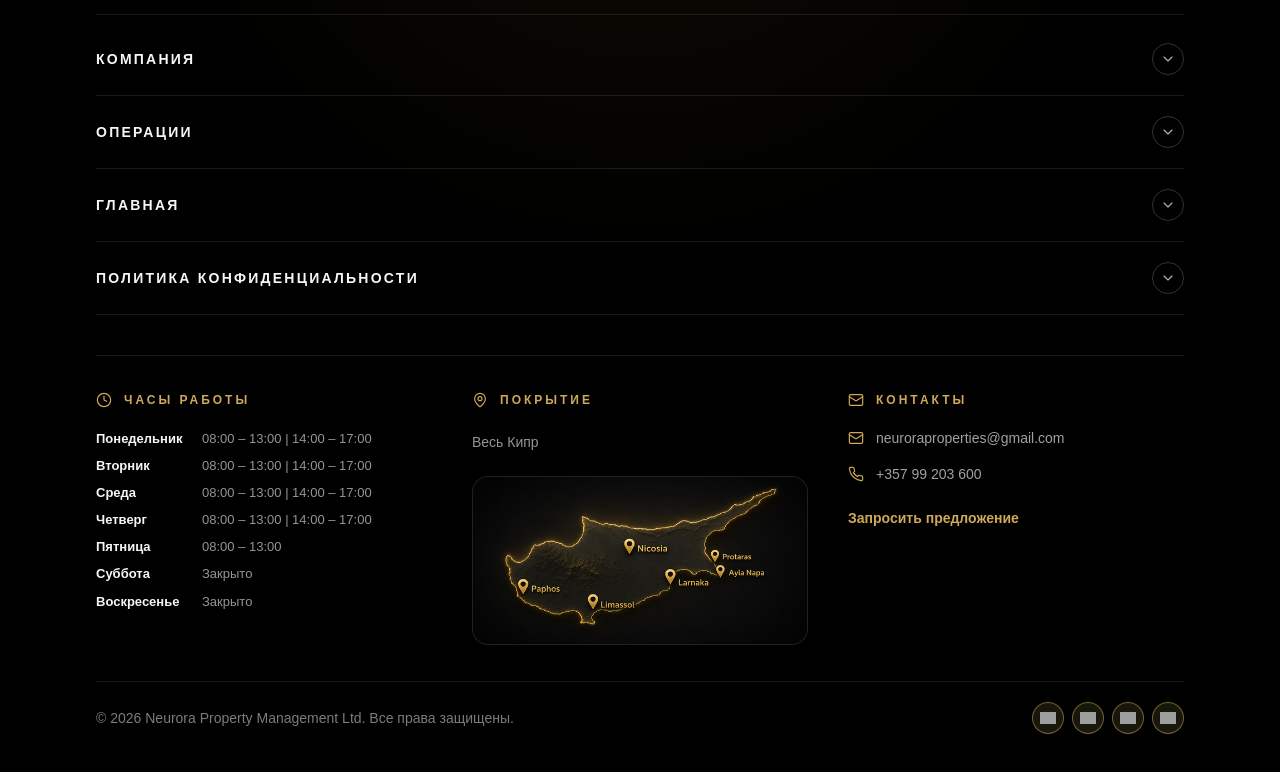
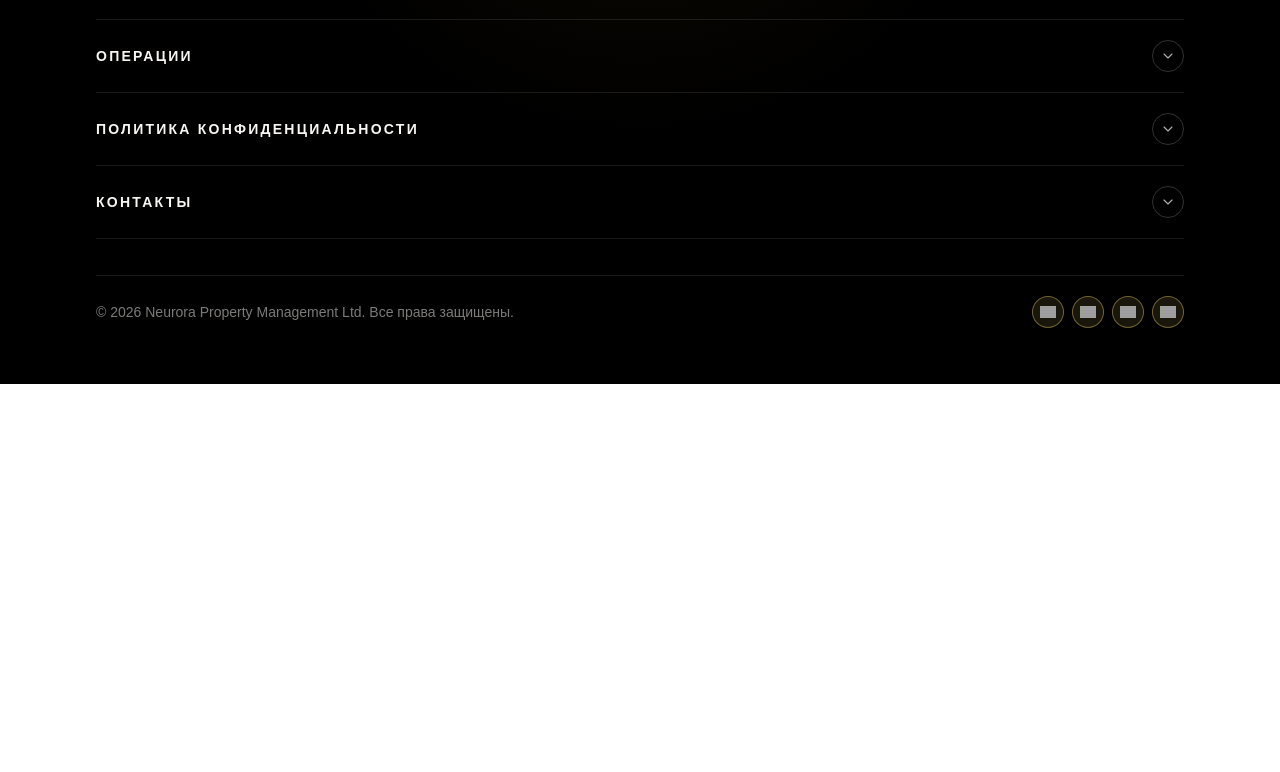
Before and after one commit to minorextasy/neurora-website-footer-experiment, a React (Vite) app: page /ru/about in a window 1280 px wide. Shown: the part 3398-4170 px from the top of the page. After the commit the page ends 3782 px from the top, so only its background shows below. Built offline with nearby package versions, Linux system fonts and the light colour scheme; grey boxes are pictures that could not be loaded.

Commit message:
Experimental Footer Update

```diff
--- a/src/components/site/Footer.tsx
+++ b/src/components/site/Footer.tsx
@@ -1,49 +1,18 @@
-import { useState } from "react";
-import {
-  ChevronDown,
-  Clock,
-  Mail,
-  MapPin,
-  Phone,
-} from "lucide-react";
+import { useState, type ReactNode } from "react";
+import { ChevronDown, Clock, Mail, MapPin, Phone } from "lucide-react";
 import { useTranslation } from "react-i18next";
 import Logo from "./Logo";
 
-const PREFIXED_LANGS = [
-  "el",
-  "ru",
-  "he",
-  "zh",
-  "ar-LB",
-  "uk",
-  "de",
-  "fr",
-  "es",
-  "ro",
-  "pl",
-  "bg",
-] as const;
-
+const PREFIXED_LANGS = ["el","ru","he","zh","ar-LB","uk","de","fr","es","ro","pl","bg"] as const;
 type PrefixedLanguage = (typeof PREFIXED_LANGS)[number];
 
 const LANGUAGE_PREFIXES: Record<PrefixedLanguage, string> = {
-  el: "el",
-  ru: "ru",
-  he: "he",
-  zh: "zh",
-  "ar-LB": "ar-lb",
-  uk: "uk",
-  de: "de",
-  fr: "fr",
-  es: "es",
-  ro: "ro",
-  pl: "pl",
-  bg: "bg",
+  el:"el", ru:"ru", he:"he", zh:"zh", "ar-LB":"ar-lb", uk:"uk",
+  de:"de", fr:"fr", es:"es", ro:"ro", pl:"pl", bg:"bg",
 };
 
 const normalizeLanguage = (language: string) => {
   const lower = (language || "en").toLowerCase();
-
   if (lower === "ar-lb" || lower.startsWith("ar")) return "ar-LB";
   if (lower.startsWith("zh")) return "zh";
   if (lower.startsWith("uk")) return "uk";
@@ -56,19 +25,13 @@ const normalizeLanguage = (language: string) => {
   if (lower.startsWith("el")) return "el";
   if (lower.startsWith("ru")) return "ru";
   if (lower.startsWith("he")) return "he";
-
   return "en";
 };
 
 const getLocalizedPath = (path: string, language: string) => {
   const normalized = normalizeLanguage(language);
-
-  if (!PREFIXED_LANGS.includes(normalized as PrefixedLanguage)) {
-    return path;
-  }
-
+  if (!PREFIXED_LANGS.includes(normalized as PrefixedLanguage)) return path;
   const prefix = LANGUAGE_PREFIXES[normalized as PrefixedLanguage];
-
   return path === "/" ? `/${prefix}` : `/${prefix}${path}`;
 };
 
@@ -76,16 +39,10 @@ type AccordionSectionProps = {
   title: string;
   open: boolean;
   onToggle: () => void;
-  children: React.ReactNode;
+  children: ReactNode;
 };
 
-const AccordionSection = ({
-  title,
-  open,
-  onToggle,
-  children,
-}: AccordionSectionProps) => {
-  return (
+const AccordionSection = ({ title, open, onToggle, children }: AccordionSectionProps) => (
   <div className="border-b border-primary-foreground/10">
     <button
       type="button"
@@ -96,168 +53,66 @@ const AccordionSection = ({
       <span className="text-sm font-semibold uppercase tracking-[0.16em] text-primary-foreground transition-colors duration-300 group-hover:text-accent">
         {title}
       </span>
-
       <span
-          className={`flex h-8 w-8 shrink-0 items-center justify-center rounded-full border border-primary-foreground/20 text-primary-foreground/70 transition-all duration-300 group-hover:border-accent/50 group-hover:text-accent ${
-            open ? "rotate-180 border-accent/50 text-accent" : ""
-          }`}
+        className={`flex h-8 w-8 shrink-0 items-center justify-center rounded-full border border-primary-foreground/20 text-primary-foreground/70 transition-all duration-300 group-hover:border-accent/50 group-hover:text-accent ${open ? "rotate-180 border-accent/50 text-accent" : ""}`}
       >
         <ChevronDown className="h-4 w-4" strokeWidth={1.75} />
       </span>
     </button>
 
-      <div
-        className={`grid transition-[grid-template-rows,opacity] duration-300 ease-out ${
-          open
-            ? "grid-rows-[1fr] opacity-100"
-            : "grid-rows-[0fr] opacity-0"
-        }`}
-      >
+    <div className={`grid transition-[grid-template-rows,opacity] duration-300 ease-out ${open ? "grid-rows-[1fr] opacity-100" : "grid-rows-[0fr] opacity-0"}`}>
       <div className="overflow-hidden">
-          <div className="pb-5 pt-1">{children}</div>
+        <div className="pb-6 pt-1">{children}</div>
       </div>
     </div>
   </div>
 );
-};
 
 const Footer = () => {
   const { t, i18n } = useTranslation();
-
-  const [openSections, setOpenSections] = useState<Record<string, boolean>>(
-    {}
-  );
+  const [openSections, setOpenSections] = useState<Record<string, boolean>>({});
 
   const toggleSection = (section: string) => {
-    setOpenSections((current) => ({
-      ...current,
-      [section]: !current[section],
-    }));
+    setOpenSections((current) => ({ ...current, [section]: !current[section] }));
   };
 
-  const localize = (path: string) =>
-    getLocalizedPath(path, i18n.language);
+  const localize = (path: string) => getLocalizedPath(path, i18n.language);
 
   const companyLinks = [
-    {
-      href: localize("/about"),
-      label: t("footer.groups.company.items.about"),
-    },
-    {
-      href: localize("/services"),
-      label: t("footer.groups.company.items.handle"),
-    },
-    {
-      href: localize("/neurora-operating-system"),
-      label: t("footer.groups.company.items.process"),
-    },
-    {
-      href: localize("/contact"),
-      label: t("footer.groups.company.items.contact"),
-    },
+    { href: localize("/about"), label: t("footer.groups.company.items.about") },
+    { href: localize("/services"), label: t("footer.groups.company.items.handle") },
+    { href: localize("/neurora-operating-system"), label: t("footer.groups.company.items.process") },
+    { href: localize("/contact"), label: t("footer.groups.company.items.contact") },
   ];
 
-  const serviceLinks = [
-    {
-      href: localize("/services"),
-      label: t("header.links.services"),
-    },
-    {
-      href: `${localize("/")}#communication`,
-      label: t("footer.groups.operations.items.communication"),
-    },
-    {
-      href: `${localize("/neurora-operating-system")}#financial-control`,
-      label: t("footer.groups.operations.items.financial"),
-    },
-    {
-      href: `${localize("/neurora-operating-system")}#automation`,
-      label: t("footer.groups.operations.items.automation"),
-    },
-    {
-      href: `${localize("/neurora-operating-system")}#legal-protection`,
-      label: t("footer.groups.operations.items.legal"),
-    },
-  ];
-
-  const navigationLinks = [
-    {
-      href: localize("/"),
-      label: t("header.links.home"),
-    },
-    {
-      href: localize("/about"),
-      label: t("header.links.about"),
-    },
-    {
-      href: localize("/services"),
-      label: t("header.links.services"),
-    },
-    {
-      href: localize("/neurora-operating-system"),
-      label: t("header.links.howItWorks"),
-    },
-    {
-      href: localize("/contact"),
-      label: t("header.links.contact"),
-    },
+  const operationsLinks = [
+    { href: `${localize("/")}#communication`, label: t("footer.groups.operations.items.communication") },
+    { href: `${localize("/neurora-operating-system")}#financial-control`, label: t("footer.groups.operations.items.financial") },
+    { href: `${localize("/neurora-operating-system")}#automation`, label: t("footer.groups.operations.items.automation") },
+    { href: `${localize("/neurora-operating-system")}#legal-protection`, label: t("footer.groups.operations.items.legal") },
   ];
 
   const legalLinks = [
-    {
-      href: localize("/privacy-policy"),
-      label: t("footer.groups.company.items.privacyPolicy"),
-    },
+    { href: localize("/privacy-policy"), label: t("footer.groups.company.items.privacyPolicy") },
   ];
 
   const rows = [
-    {
-      day: t("footer.hours.monday"),
-      hours: t("footer.hours.weekdaysHours"),
-    },
-    {
-      day: t("footer.hours.tuesday"),
-      hours: t("footer.hours.weekdaysHours"),
-    },
-    {
-      day: t("footer.hours.wednesday"),
-      hours: t("footer.hours.weekdaysHours"),
-    },
-    {
-      day: t("footer.hours.thursday"),
-      hours: t("footer.hours.weekdaysHours"),
-    },
-    {
-      day: t("footer.hours.friday"),
-      hours: t("footer.hours.fridayHours"),
-    },
-    {
-      day: t("footer.hours.saturday"),
-      hours: t("footer.hours.closed"),
-    },
-    {
-      day: t("footer.hours.sunday"),
-      hours: t("footer.hours.closed"),
-    },
+    { day: t("footer.hours.monday"), hours: t("footer.hours.weekdaysHours") },
+    { day: t("footer.hours.tuesday"), hours: t("footer.hours.weekdaysHours") },
+    { day: t("footer.hours.wednesday"), hours: t("footer.hours.weekdaysHours") },
+    { day: t("footer.hours.thursday"), hours: t("footer.hours.weekdaysHours") },
+    { day: t("footer.hours.friday"), hours: t("footer.hours.fridayHours") },
+    { day: t("footer.hours.saturday"), hours: t("footer.hours.closed") },
+    { day: t("footer.hours.sunday"), hours: t("footer.hours.closed") },
   ];
 
   return (
     <footer className="relative overflow-hidden bg-primary text-primary-foreground">
-      {/* Subtle background glow */}
       <div className="pointer-events-none absolute inset-0 bg-[radial-gradient(circle_at_50%_0%,rgba(212,175,55,0.08)_0%,transparent_42%)]" />
 
       <div className="container-narrow relative z-10 py-10 lg:py-14">
-        {/* ============================================================
-            BRAND HEADER
-        ============================================================ */}
         <div className="flex flex-col gap-6 border-b border-primary-foreground/10 pb-8 md:flex-row md:items-end md:justify-between">
-          <div>
           <Logo size={92} surface="dark" />
-
-            <p className="mt-5 max-w-xl text-sm leading-7 text-primary-foreground/60">
-              {t("hero.subtitle")}
-            </p>
-          </div>
 
           <a
             href={localize("/contact")}
@@ -267,9 +122,6 @@ const Footer = () => {
           </a>
         </div>
 
-        {/* ============================================================
-            IRONFX-STYLE EXPANDABLE NAVIGATION
-        ============================================================ */}
         <div className="mt-2">
           <AccordionSection
             title={t("footer.groups.company.title")}
@@ -278,11 +130,7 @@ const Footer = () => {
           >
             <div className="grid gap-3 sm:grid-cols-2 lg:grid-cols-4">
               {companyLinks.map((link) => (
-                <a
-                  key={link.href}
-                  href={link.href}
-                  className="text-sm text-primary-foreground/65 transition-colors duration-300 hover:text-accent"
-                >
+                <a key={link.href} href={link.href} className="text-sm text-primary-foreground/65 transition-colors duration-300 hover:text-accent">
                   {link.label}
                 </a>
               ))}
@@ -291,34 +139,12 @@ const Footer = () => {
 
           <AccordionSection
             title={t("footer.groups.operations.title")}
-            open={!!openSections.services}
-            onToggle={() => toggleSection("services")}
+            open={!!openSections.operations}
+            onToggle={() => toggleSection("operations")}
           >
-            <div className="grid gap-3 sm:grid-cols-2 lg:grid-cols-3">
-              {serviceLinks.map((link) => (
-                <a
-                  key={`${link.href}-${link.label}`}
-                  href={link.href}
-                  className="text-sm text-primary-foreground/65 transition-colors duration-300 hover:text-accent"
-                >
-                  {link.label}
-                </a>
-              ))}
-            </div>
-          </AccordionSection>
-
-          <AccordionSection
-            title={t("header.links.home")}
-            open={!!openSections.navigation}
-            onToggle={() => toggleSection("navigation")}
-          >
-            <div className="grid gap-3 sm:grid-cols-2 lg:grid-cols-5">
-              {navigationLinks.map((link) => (
-                <a
-                  key={link.href}
-                  href={link.href}
-                  className="text-sm text-primary-foreground/65 transition-colors duration-300 hover:text-accent"
-                >
+            <div className="grid gap-3 sm:grid-cols-2 lg:grid-cols-4">
+              {operationsLinks.map((link) => (
+                <a key={`${link.href}-${link.label}`} href={link.href} className="text-sm text-primary-foreground/65 transition-colors duration-300 hover:text-accent">
                   {link.label}
                 </a>
               ))}
@@ -332,71 +158,46 @@ const Footer = () => {
           >
             <div className="grid gap-3 sm:grid-cols-2">
               {legalLinks.map((link) => (
-                <a
-                  key={link.href}
-                  href={link.href}
-                  className="text-sm text-primary-foreground/65 transition-colors duration-300 hover:text-accent"
-                >
+                <a key={link.href} href={link.href} className="text-sm text-primary-foreground/65 transition-colors duration-300 hover:text-accent">
                   {link.label}
                 </a>
               ))}
             </div>
           </AccordionSection>
-        </div>
 
-        {/* ============================================================
-            INFORMATION AREA
-        ============================================================ */}
-        <div className="mt-10 border-t border-primary-foreground/10 pt-9">
+          <AccordionSection
+            title={t("footer.groups.company.items.contact")}
+            open={!!openSections.information}
+            onToggle={() => toggleSection("information")}
+          >
             <div className="grid gap-10 lg:grid-cols-3">
-            {/* Opening hours */}
               <div>
                 <div className="mb-5 flex items-center gap-3">
-                <Clock
-                  className="h-4 w-4 text-accent"
-                  strokeWidth={1.75}
-                />
-
+                  <Clock className="h-4 w-4 text-accent" strokeWidth={1.75} />
                   <h4 className="text-xs font-bold uppercase tracking-[0.25em] text-accent">
                     {t("footer.hours.title")}
                   </h4>
                 </div>
-
                 <ul className="space-y-1.5">
                   {rows.map((row) => (
-                  <li
-                    key={row.day}
-                    className="grid grid-cols-[90px_1fr] gap-4 text-[13px] leading-relaxed"
-                  >
-                    <span className="font-semibold text-primary-foreground">
-                      {row.day}
-                    </span>
-
-                    <span className="text-primary-foreground/60">
-                      {row.hours}
-                    </span>
+                    <li key={row.day} className="grid grid-cols-[90px_1fr] gap-4 text-[13px] leading-relaxed">
+                      <span className="font-semibold text-primary-foreground">{row.day}</span>
+                      <span className="text-primary-foreground/60">{row.hours}</span>
                     </li>
                   ))}
                 </ul>
               </div>
 
-            {/* Coverage */}
               <div>
                 <div className="mb-5 flex items-center gap-3">
-                <MapPin
-                  className="h-4 w-4 text-accent"
-                  strokeWidth={1.75}
-                />
-
+                  <MapPin className="h-4 w-4 text-accent" strokeWidth={1.75} />
                   <h4 className="text-xs font-bold uppercase tracking-[0.25em] text-accent">
                     {t("contact.coverageLabel")}
                   </h4>
                 </div>
-
                 <p className="text-sm leading-7 text-primary-foreground/60">
                   {t("contact.coverageValue")}
                 </p>
-
                 <div className="mt-5 overflow-hidden rounded-2xl border border-primary-foreground/10 bg-white/[0.035]">
                   <img
                     src="/coverage-map-footer.png?v=1"
@@ -407,125 +208,49 @@ const Footer = () => {
                 </div>
               </div>
 
-            {/* Contact */}
               <div>
                 <div className="mb-5 flex items-center gap-3">
-                <Mail
-                  className="h-4 w-4 text-accent"
-                  strokeWidth={1.75}
-                />
-
+                  <Mail className="h-4 w-4 text-accent" strokeWidth={1.75} />
                   <h4 className="text-xs font-bold uppercase tracking-[0.25em] text-accent">
                     {t("footer.groups.company.items.contact")}
                   </h4>
                 </div>
-
                 <div className="flex flex-col gap-4">
-                <a
-                  href="mailto:neuroraproperties@gmail.com"
-                  className="flex items-center gap-3 text-sm text-primary-foreground/65 transition-colors duration-300 hover:text-accent"
-                >
-                  <Mail
-                    className="h-4 w-4 shrink-0 text-accent"
-                    strokeWidth={1.75}
-                  />
-
-                  <span className="break-all">
-                    neuroraproperties@gmail.com
-                  </span>
+                  <a href="mailto:neuroraproperties@gmail.com" className="flex items-center gap-3 text-sm text-primary-foreground/65 transition-colors duration-300 hover:text-accent">
+                    <Mail className="h-4 w-4 shrink-0 text-accent" strokeWidth={1.75} />
+                    <span className="break-all">neuroraproperties@gmail.com</span>
                   </a>
-
-                <a
-                  href="tel:+35799203600"
-                  className="flex items-center gap-3 text-sm text-primary-foreground/65 transition-colors duration-300 hover:text-accent"
-                >
-                  <Phone
-                    className="h-4 w-4 shrink-0 text-accent"
-                    strokeWidth={1.75}
-                  />
-
+                  <a href="tel:+35799203600" className="flex items-center gap-3 text-sm text-primary-foreground/65 transition-colors duration-300 hover:text-accent">
+                    <Phone className="h-4 w-4 shrink-0 text-accent" strokeWidth={1.75} />
                     <span>+357 99 203 600</span>
                   </a>
-
-                <a
-                  href={localize("/contact")}
-                  className="mt-2 inline-flex w-fit text-sm font-semibold text-accent transition-opacity duration-300 hover:opacity-70"
-                >
+                  <a href={localize("/contact")} className="mt-2 inline-flex w-fit text-sm font-semibold text-accent transition-opacity duration-300 hover:opacity-70">
                     {t("header.cta")}
                   </a>
                 </div>
               </div>
             </div>
+          </AccordionSection>
         </div>
 
-        {/* ============================================================
-            BOTTOM BAR
-        ============================================================ */}
         <div className="mt-9 border-t border-primary-foreground/10 pt-5">
           <div className="flex flex-col gap-5 md:flex-row md:items-center md:justify-between">
             <p className="text-sm text-primary-foreground/50">
-              {t("footer.rights", {
-                year: new Date().getFullYear(),
-              })}
+              {t("footer.rights", { year: new Date().getFullYear() })}
             </p>
 
             <div className="flex items-center gap-2">
-              {/* WhatsApp */}
-              <a
-                href="https://wa.me/35799203600"
-                target="_blank"
-                rel="noopener noreferrer"
-                aria-label={t("footer.aria.whatsapp")}
-                className="flex h-8 w-8 items-center justify-center rounded-full border border-[#F5D76E]/40 bg-[#F5D76E]/10 transition-all duration-300 hover:bg-[#F5D76E]/20"
-              >
-                <img
-                  src="https://cdn.simpleicons.org/whatsapp/F5D76E"
-                  alt="WhatsApp"
-                  className="h-4 w-4 object-contain"
-                />
+              <a href="https://wa.me/35799203600" target="_blank" rel="noopener noreferrer" aria-label={t("footer.aria.whatsapp")} className="flex h-8 w-8 items-center justify-center rounded-full border border-[#F5D76E]/40 bg-[#F5D76E]/10 transition-all duration-300 hover:bg-[#F5D76E]/20">
+                <img src="https://cdn.simpleicons.org/whatsapp/F5D76E" alt="WhatsApp" className="h-4 w-4 object-contain" />
               </a>
-
-              {/* Viber */}
-              <a
-                href="viber://chat?number=%2B35799203600"
-                aria-label={t("footer.aria.viber")}
-                className="flex h-8 w-8 items-center justify-center rounded-full border border-[#F5D76E]/40 bg-[#F5D76E]/10 transition-all duration-300 hover:bg-[#F5D76E]/20"
-              >
-                <img
-                  src="https://cdn.simpleicons.org/viber/F5D76E"
-                  alt="Viber"
-                  className="h-4 w-4 object-contain"
-                />
+              <a href="viber://chat?number=%2B35799203600" aria-label={t("footer.aria.viber")} className="flex h-8 w-8 items-center justify-center rounded-full border border-[#F5D76E]/40 bg-[#F5D76E]/10 transition-all duration-300 hover:bg-[#F5D76E]/20">
+                <img src="https://cdn.simpleicons.org/viber/F5D76E" alt="Viber" className="h-4 w-4 object-contain" />
               </a>
-
-              {/* Facebook */}
-              <a
-                href="https://www.facebook.com/neuroraproperties"
-                target="_blank"
-                rel="noopener noreferrer"
-                aria-label={t("footer.aria.facebook")}
-                className="flex h-8 w-8 items-center justify-center rounded-full border border-[#F5D76E]/40 bg-[#F5D76E]/10 transition-all duration-300 hover:bg-[#F5D76E]/20"
-              >
-                <img
-                  src="https://cdn.simpleicons.org/facebook/F5D76E"
-                  alt="Facebook"
-                  className="h-4 w-4 object-contain"
-                />
+              <a href="https://www.facebook.com/neuroraproperties" target="_blank" rel="noopener noreferrer" aria-label={t("footer.aria.facebook")} className="flex h-8 w-8 items-center justify-center rounded-full border border-[#F5D76E]/40 bg-[#F5D76E]/10 transition-all duration-300 hover:bg-[#F5D76E]/20">
+                <img src="https://cdn.simpleicons.org/facebook/F5D76E" alt="Facebook" className="h-4 w-4 object-contain" />
               </a>
-
-              {/* Instagram */}
-              <a
-                href="https://www.instagram.com/neuroraproperties/"
-                target="_blank"
-                rel="noopener noreferrer"
-                aria-label={t("footer.aria.instagram")}
-                className="flex h-8 w-8 items-center justify-center rounded-full border border-[#F5D76E]/40 bg-[#F5D76E]/10 transition-all duration-300 hover:bg-[#F5D76E]/20"
-              >
-                <img
-                  src="https://cdn.simpleicons.org/instagram/F5D76E"
-                  alt="Instagram"
-                  className="h-4 w-4 object-contain"
-                />
+              <a href="https://www.instagram.com/neuroraproperties/" target="_blank" rel="noopener noreferrer" aria-label={t("footer.aria.instagram")} className="flex h-8 w-8 items-center justify-center rounded-full border border-[#F5D76E]/40 bg-[#F5D76E]/10 transition-all duration-300 hover:bg-[#F5D76E]/20">
+                <img src="https://cdn.simpleicons.org/instagram/F5D76E" alt="Instagram" className="h-4 w-4 object-contain" />
               </a>
             </div>
           </div>
```
Lines whose indentation alone changed are shown as unchanged.
